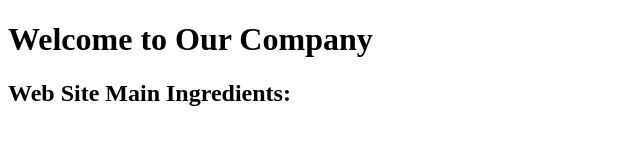
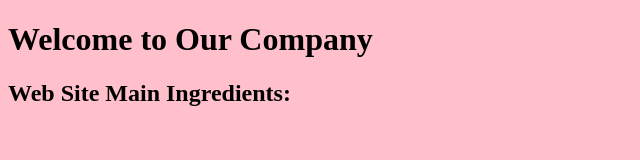
Before and after one commit to amitshah123/jenkinstraining2022first, a plain HTML site: page index11.html in a window 1280 px wide. Shown: the whole page, without its empty margins (0-640 px from the left). Drawn offline with Linux system fonts and the light colour scheme.

Commit message:
new changes

```diff
--- a/index11.html
+++ b/index11.html
@@ -5,7 +5,7 @@
   <title>SHAH Enterprises</title>
 </head>
 
-<body>
+<body bgcolor = 'pink'>
 
   <h1>Welcome to Our Company</h1>
   <h2>Web Site Main Ingredients:</h2>
```
